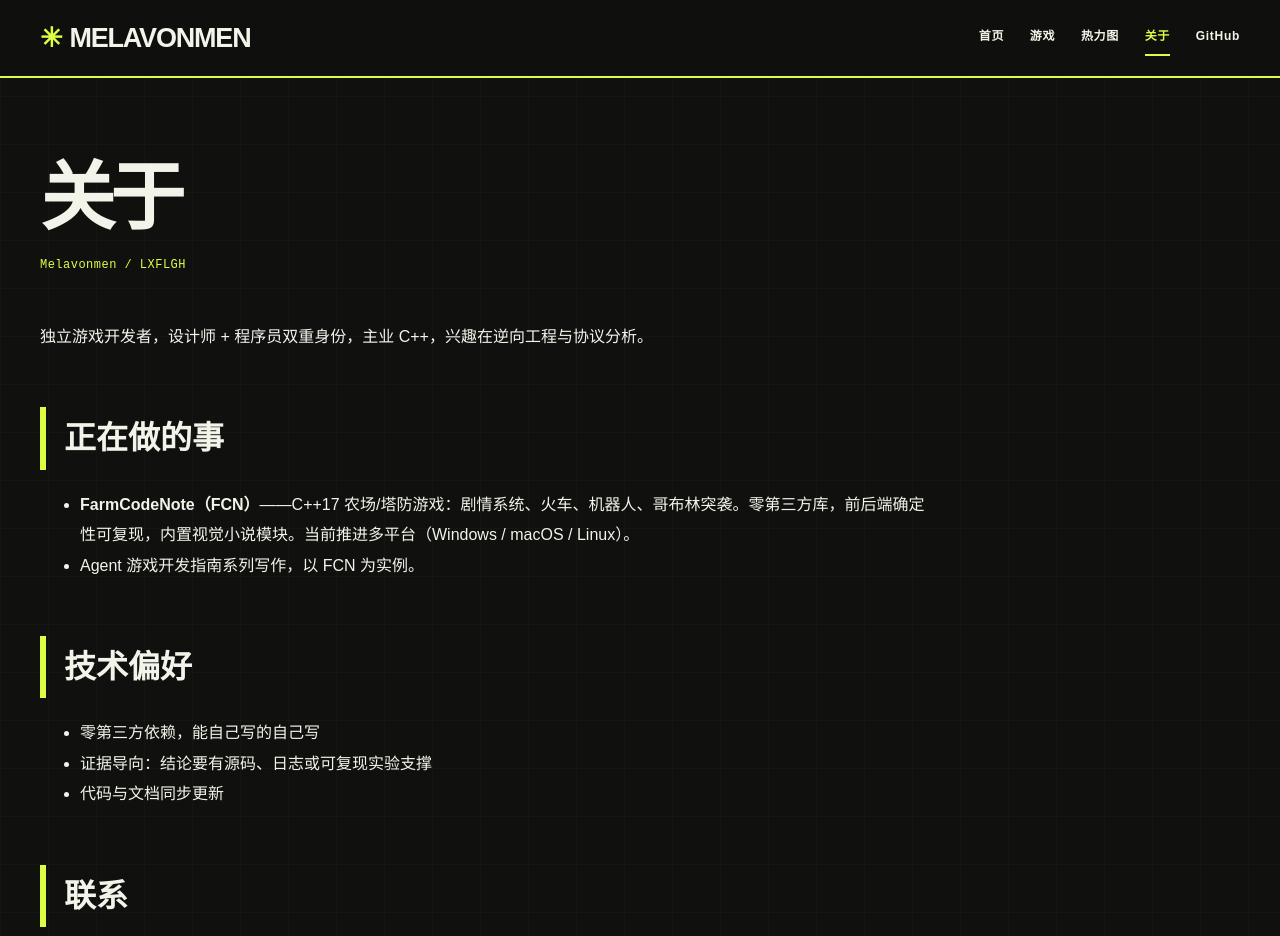
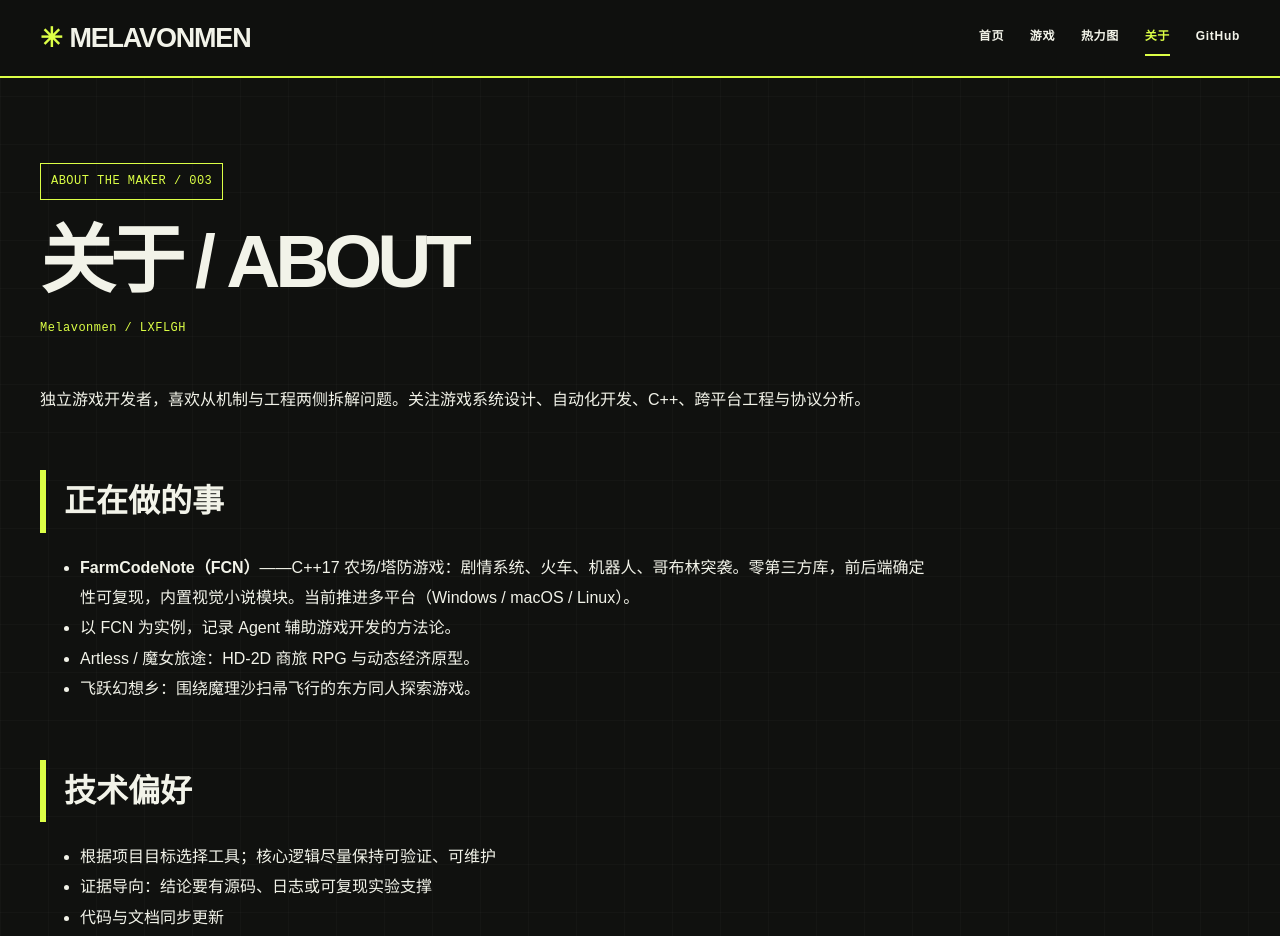
Before and after one commit to LXFLGH/melavonmen, a plain HTML site: page about.html in a window 1280 px wide. Shown: the top 936 px of the page. Drawn offline with Linux system fonts and the light colour scheme.

Commit message:
design: acid graphics redesign of about.html

```diff
--- a/about.html
+++ b/about.html
@@ -22,20 +22,23 @@
 
 <main class="wrap">
   <article class="article">
-    <h1>关于</h1>
+    <p class="eyebrow">ABOUT THE MAKER / 003</p>
+    <h1>关于 / ABOUT</h1>
     <p class="meta">Melavonmen / LXFLGH</p>
 
-    <p>独立游戏开发者，设计师 + 程序员双重身份，主业 C++，兴趣在逆向工程与协议分析。</p>
+    <p>独立游戏开发者，喜欢从机制与工程两侧拆解问题。关注游戏系统设计、自动化开发、C++、跨平台工程与协议分析。</p>
 
     <h2>正在做的事</h2>
     <ul>
       <li><strong>FarmCodeNote（FCN）</strong>——C++17 农场/塔防游戏：剧情系统、火车、机器人、哥布林突袭。零第三方库，前后端确定性可复现，内置视觉小说模块。当前推进多平台（Windows / macOS / Linux）。</li>
-      <li>Agent 游戏开发指南系列写作，以 FCN 为实例。</li>
+      <li>以 FCN 为实例，记录 Agent 辅助游戏开发的方法论。</li>
+      <li>Artless / 魔女旅途：HD-2D 商旅 RPG 与动态经济原型。</li>
+      <li>飞跃幻想乡：围绕魔理沙扫帚飞行的东方同人探索游戏。</li>
     </ul>
 
     <h2>技术偏好</h2>
     <ul>
-      <li>零第三方依赖，能自己写的自己写</li>
+      <li>根据项目目标选择工具；核心逻辑尽量保持可验证、可维护</li>
       <li>证据导向：结论要有源码、日志或可复现实验支撑</li>
       <li>代码与文档同步更新</li>
     </ul>
```
